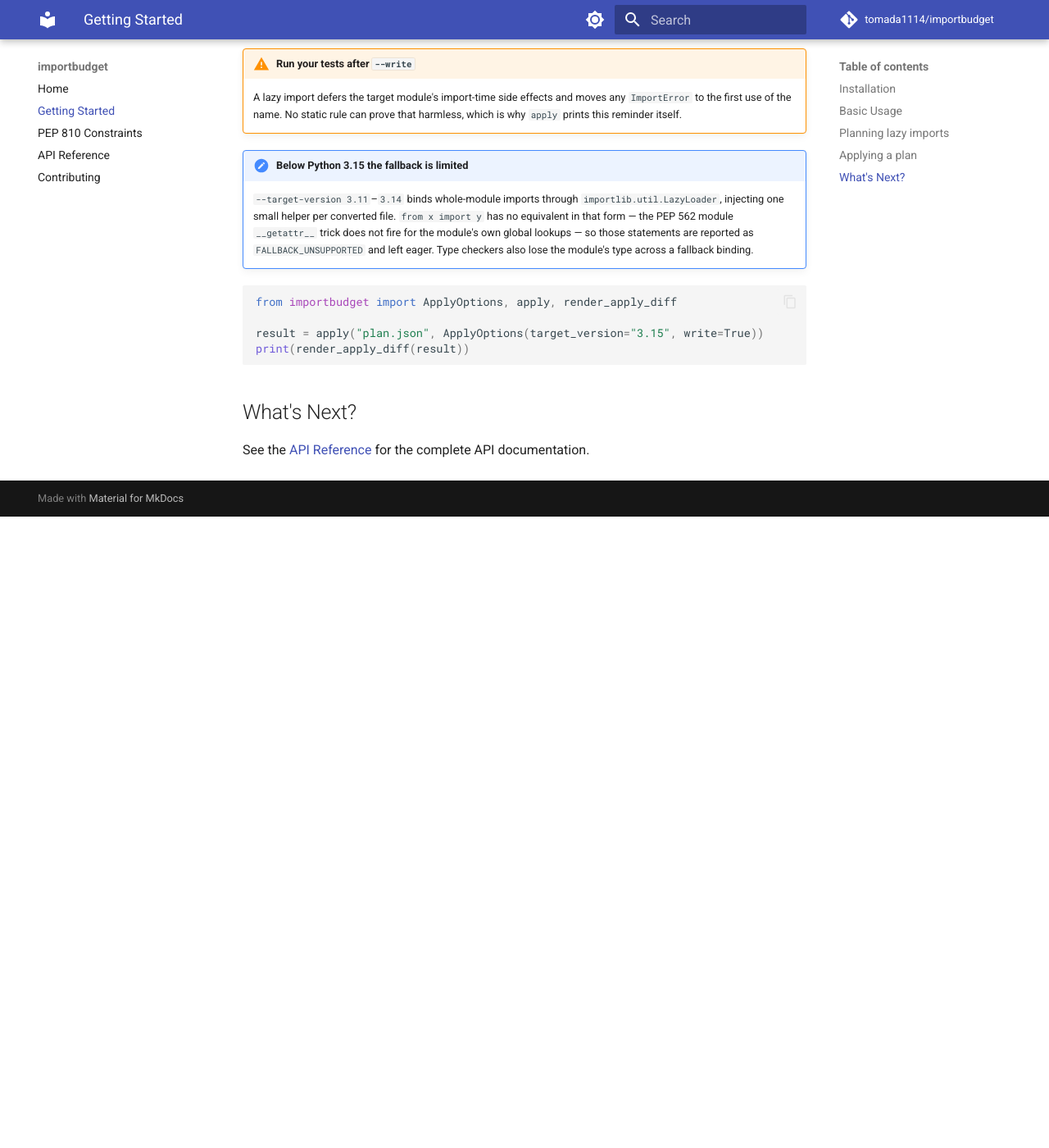
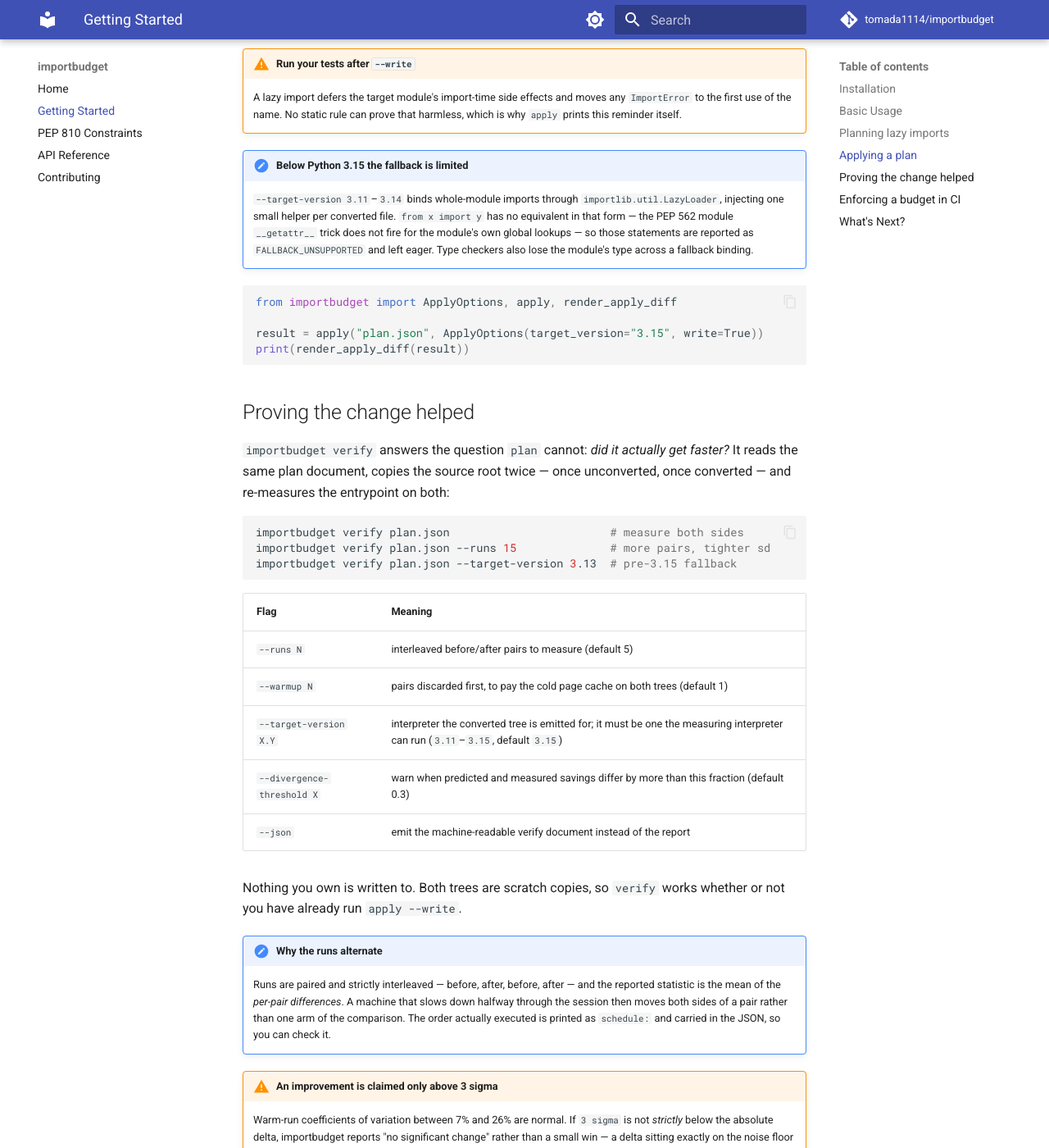
Before and after one commit to tomada1114/importbudget, an MkDocs documentation site: the page built from docs/getting-started.md, in a window 1280 px wide and 1400 px high, scrolled down 3214 px. Shown: the whole window at 82% size. Built offline with MkDocs 1.6.1 and Material for MkDocs 9.7.7, drawn with Linux system fonts in a browser that asks for light colours; comment, search, counter and statistics services are not loaded; before the commit the page ends 3844 px from its top, so only the background shows below that; some of the changed text lies outside the part shown.

Commit message:
docs: document verify and check, and gate this repo's own import budget
README ships the GitHub Actions recipe verbatim, and CI runs that same job
against importbudget itself. The budget is set well above the ~230 ms the
package actually costs: a shared runner is slower and noisier than a laptop,
and a gate that flakes gets disabled.

Also covers the plan-document validation paths in verify.

Claude-Session: https://claude.ai/code/session_01CBXXLajpAg1RYeU3iPbpb5

````diff
--- a/docs/getting-started.md
+++ b/docs/getting-started.md
@@ -152,6 +152,99 @@ result = apply("plan.json", ApplyOptions(target_version="3.15", write=True))
 print(render_apply_diff(result))
 ```
 
+## Proving the change helped
+
+`importbudget verify` answers the question `plan` cannot: *did it actually get
+faster?* It reads the same plan document, copies the source root twice — once
+unconverted, once converted — and re-measures the entrypoint on both:
+
+```bash
+importbudget verify plan.json                        # measure both sides
+importbudget verify plan.json --runs 15              # more pairs, tighter sd
+importbudget verify plan.json --target-version 3.13  # pre-3.15 fallback
+```
+
+| Flag | Meaning |
+|---|---|
+| `--runs N` | interleaved before/after pairs to measure (default 5) |
+| `--warmup N` | pairs discarded first, to pay the cold page cache on both trees (default 1) |
+| `--target-version X.Y` | interpreter the converted tree is emitted for; it must be one the measuring interpreter can run (`3.11`–`3.15`, default `3.15`) |
+| `--divergence-threshold X` | warn when predicted and measured savings differ by more than this fraction (default 0.3) |
+| `--json` | emit the machine-readable verify document instead of the report |
+
+Nothing you own is written to. Both trees are scratch copies, so `verify` works
+whether or not you have already run `apply --write`.
+
+!!! note "Why the runs alternate"
+
+    Runs are paired and strictly interleaved — before, after, before, after —
+    and the reported statistic is the mean of the *per-pair differences*. A
+    machine that slows down halfway through the session then moves both sides
+    of a pair rather than one arm of the comparison. The order actually
+    executed is printed as `schedule:` and carried in the JSON, so you can
+    check it.
+
+!!! warning "An improvement is claimed only above 3 sigma"
+
+    Warm-run coefficients of variation between 7% and 26% are normal. If
+    `3 sigma` is not *strictly* below the absolute delta, importbudget reports
+    "no significant change" rather than a small win — a delta sitting exactly
+    on the noise floor is no result.
+
+    A delta too small to see in the raw totals is retried against a subtree the
+    conversion left structurally identical, measured in the same run. Dividing
+    one by the other cancels most of the machine-load noise the two share. Both
+    comparisons are always reported; the verdict says which one it rested on.
+
+```python
+from importbudget import RunOptions, VerifyOptions, render_verify_table, verify
+
+result = verify("plan.json", VerifyOptions(run=RunOptions(runs=15)))
+print(render_verify_table(result))
+```
+
+## Enforcing a budget in CI
+
+`importbudget check` measures an entrypoint's import cost — excluding
+interpreter startup — and compares it with a ceiling:
+
+```bash
+importbudget check mypackage --max 150ms   # same budget, either spelling
+importbudget check mypackage --max 0.15s
+importbudget check -m mypackage.cli --max 150ms --json
+```
+
+| Flag | Meaning |
+|---|---|
+| `--max DURATION` | required; a number and a unit (`us`, `ms`, `s`). A bare `150` is refused |
+| `--runs N` / `--warmup N` | as for `profile` (defaults 3 and 1) |
+| `--json` | emit the machine-readable check document instead of the summary |
+
+| Exit code | Meaning |
+|---|---|
+| `0` | measured cost is at or below the budget — equality passes |
+| `1` | measured cost exceeds the budget |
+| `2` | the entrypoint could not be measured, so the budget was never tested |
+
+!!! note "Why three exit codes"
+
+    A crashing entrypoint imports less than a working one. Reporting that as
+    "within budget" would hide the breakage, and reporting it as "over budget"
+    would invent a regression, so it gets its own code. A `--max` value that
+    cannot be parsed also exits non-zero naming the offending text, and never
+    as `1`.
+
+Add it to GitHub Actions with the recipe in the
+[README](https://github.com/tomada1114/importbudget#continuous-integration).
+
+```python
+from importbudget import Budget, check, render_check_table
+
+result = check("mypackage", Budget.parse("150ms"))
+print(render_check_table(result))
+raise SystemExit(result.exit_code)
+```
+
 ## What's Next?
 
 See the [API Reference](reference.md) for the complete API documentation.
````
Also changed, not shown: AGENTS.md (+9 -1 lines), README.md (+77 -0 lines), docs/reference.md (+16 -0 lines), 2 other files.
